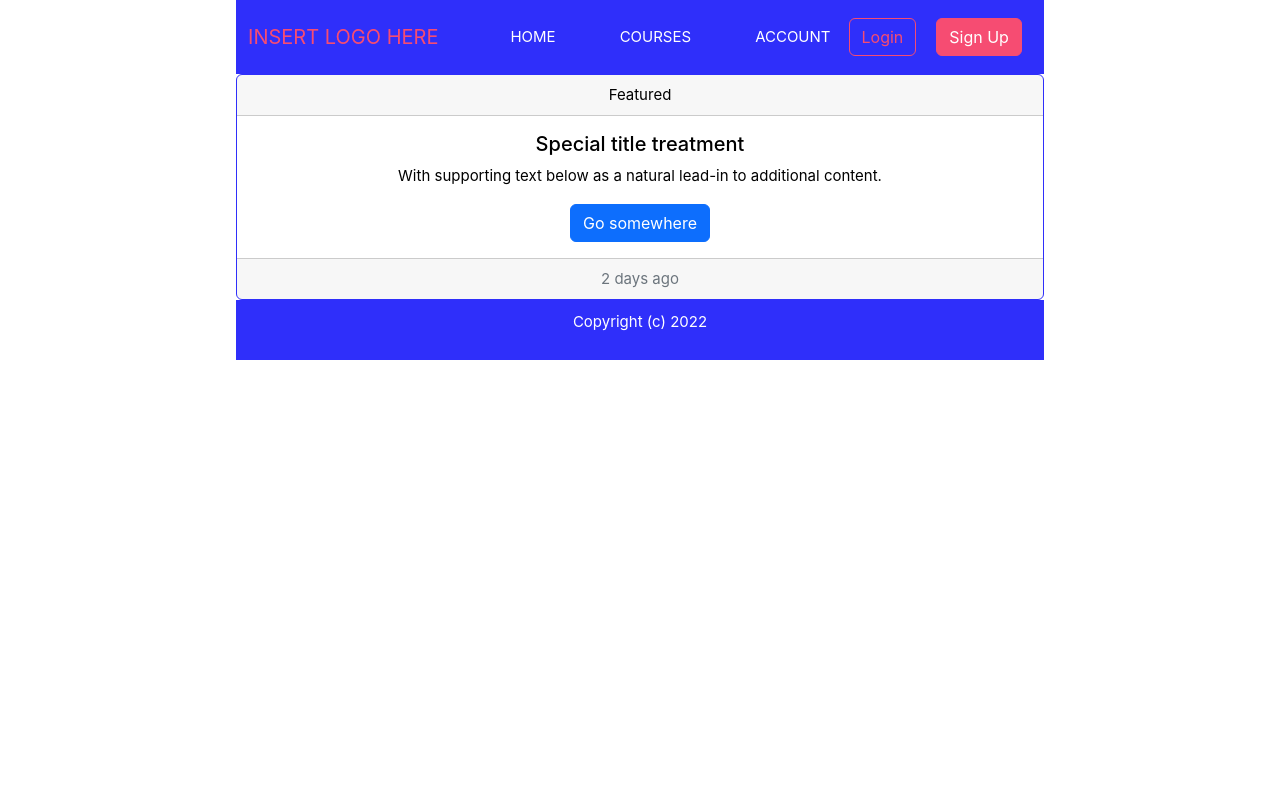
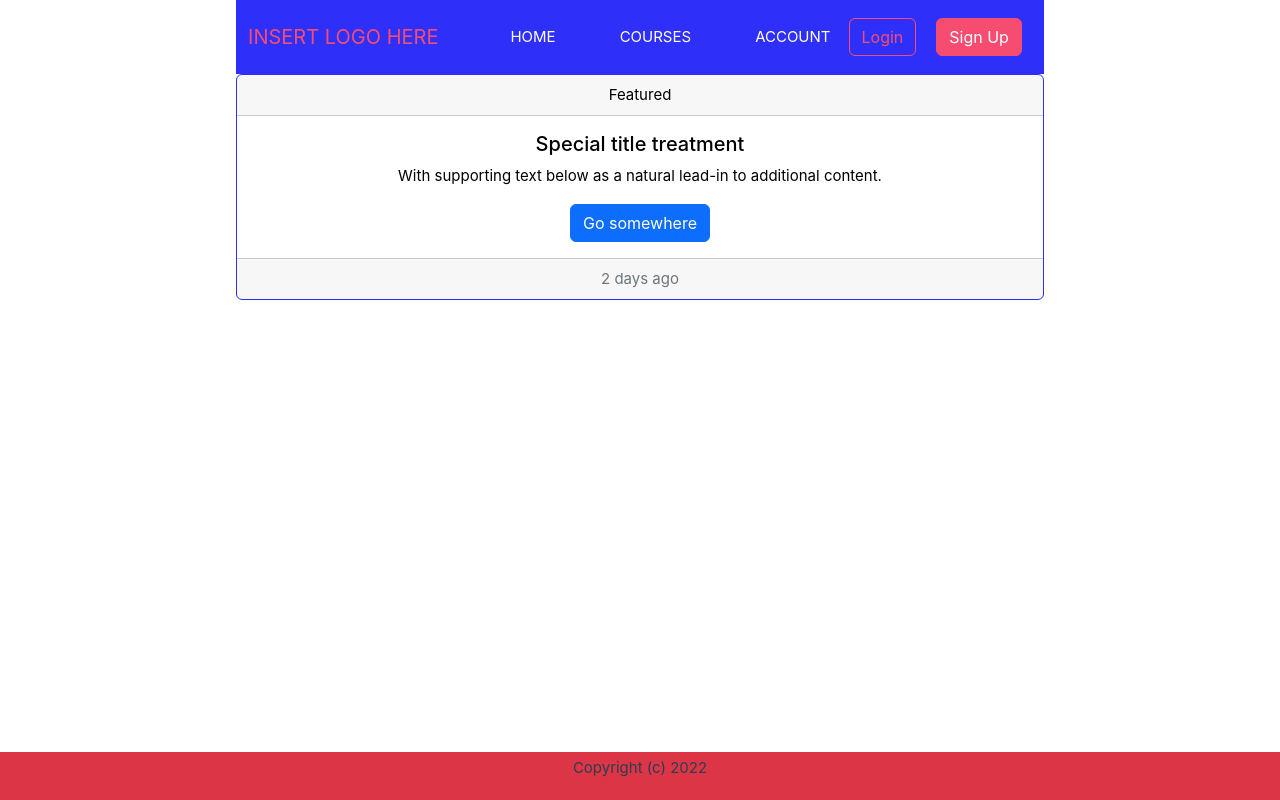
Before and after one commit to Shubhash007/SPM-Course-Management, a Vue app in the folder frontend/: page / in a window 1280 px wide. Built offline with nearby package versions, Linux system fonts and the light colour scheme.

Commit message:
fixed footer to bottom of page

```diff
--- a/frontend/src/assets/navbar.css
+++ b/frontend/src/assets/navbar.css
@@ -33,11 +33,3 @@ border-color: #F64C72;
 #navbar-signup:hover{
 color: black;
 }
-
-/* footer */
-footer{
-    background-color: #2F2FFA;
-    color: white;
-    padding: 10px;
-    margin-top:auto;
-}
--- a/frontend/src/components/Footer.vue
+++ b/frontend/src/components/Footer.vue
@@ -1,5 +1,5 @@
 <template>
-    <footer class="footer">
-        <p class="text-center">Copyright (c) 2022</p>
+    <footer class="container-fluid text-center p-1 fixed-bottom bg-danger">
+        <p>Copyright (c) 2022</p>
     </footer>
 </template>
```
